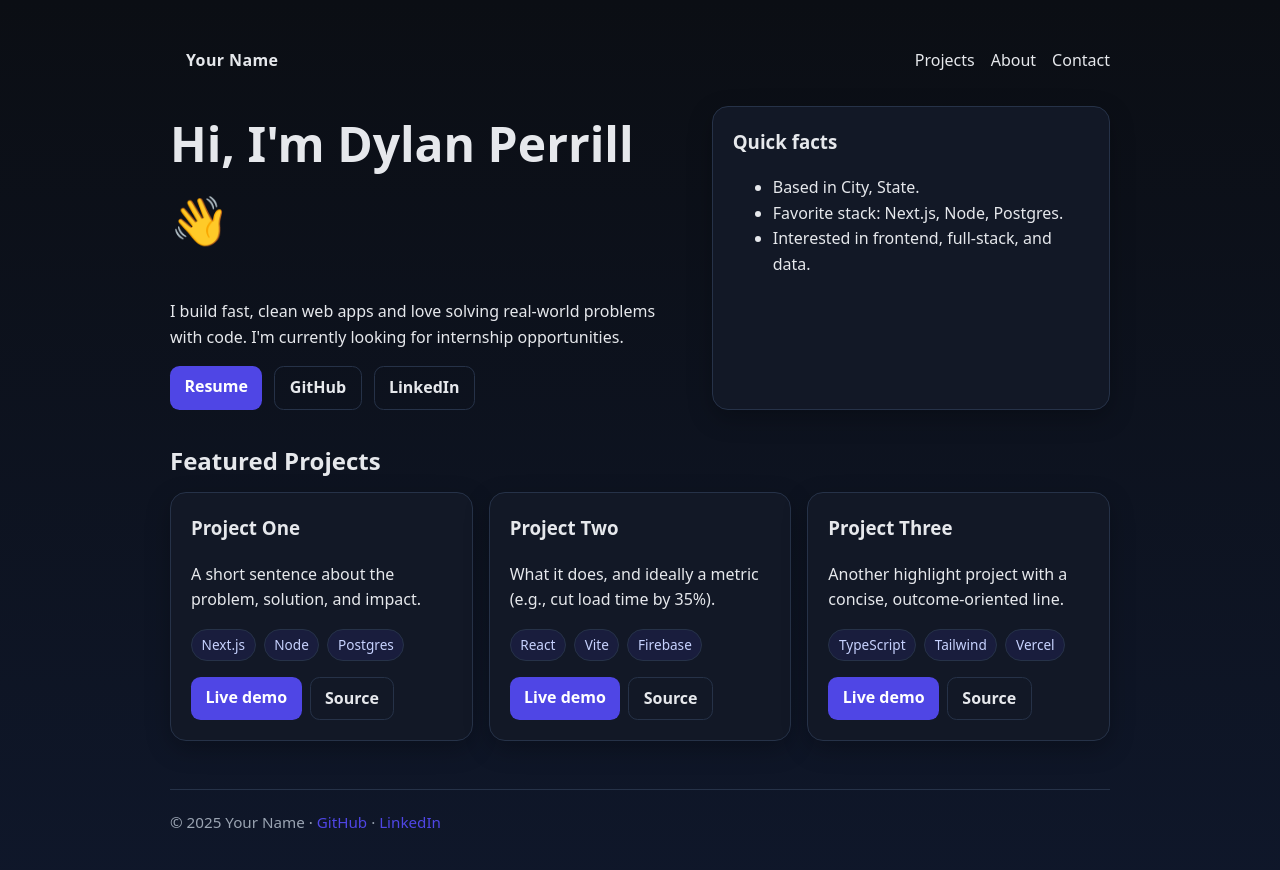
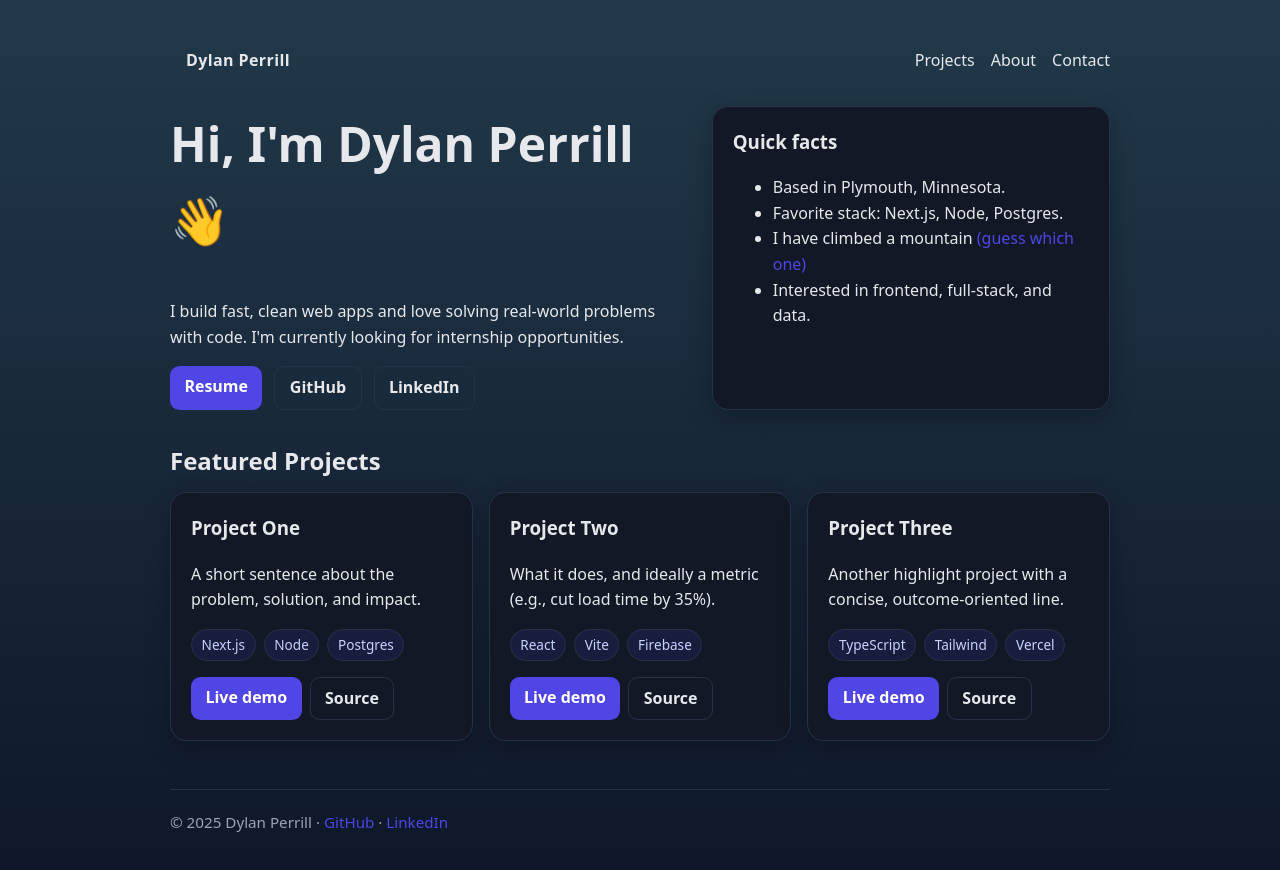
Before and after one commit to Dylan-Perrill/Portfolio, a Next.js app: page / in a window 1280 px wide. Shown: the top 870 px of the page. Built offline with nearby package versions, Linux system fonts and the light colour scheme.

Commit message:
Updates to text, background, etc

```diff
--- a/app/globals.css
+++ b/app/globals.css
@@ -11,7 +11,7 @@
 * { box-sizing: border-box; }
 html, body { padding: 0; margin: 0; }
 body {
-  background: linear-gradient(180deg, #0b0e14 0%, #0f172a 100%);
+  background: linear-gradient(180deg, #213949 0%, #0f172a 100%);
   color: var(--text);
   font-family: ui-sans-serif, system-ui, -apple-system, Segoe UI, Roboto, Helvetica, Arial, Apple Color Emoji, Segoe UI Emoji;
   line-height: 1.6;
--- a/app/page.js
+++ b/app/page.js
@@ -22,8 +22,9 @@ export default function Home() {
         <div className="card">
           <h3 style={{marginTop:0}}>Quick facts</h3>
           <ul style={{marginTop:0}}>
-            <li>Based in City, State.</li>
+            <li>Based in Plymouth, Minnesota.</li>
             <li>Favorite stack: Next.js, Node, Postgres.</li>
+              <li>I have climbed a mountain <a href={"/mountain"}>(guess which one)</a></li>
             <li>Interested in frontend, full‑stack, and data.</li>
           </ul>
         </div>
--- a/components/Footer.jsx
+++ b/components/Footer.jsx
@@ -2,7 +2,7 @@ export default function Footer() {
   return (
     <footer className="footer">
       <div className="container" style={{padding:0}}>
-        © {new Date().getFullYear()} Your Name · <a href="https://github.com/yourusername">GitHub</a> · <a href="https://www.linkedin.com/in/yourusername/">LinkedIn</a>
+        © {new Date().getFullYear()} Dylan Perrill · <a href="https://github.com/Dylan-Perrill">GitHub</a> · <a href="https://www.linkedin.com/in/dylan-perrill-455789294/">LinkedIn</a>
       </div>
     </footer>
   );
--- a/components/NavBar.jsx
+++ b/components/NavBar.jsx
@@ -3,7 +3,7 @@ import Link from "next/link";
 export default function NavBar() {
   return (
     <nav className="nav">
-      <Link href="/" className="brand">Your Name</Link>
+      <Link href="/" className="brand">Dylan Perrill</Link>
       <div>
         <Link href="/projects">Projects</Link>
         <Link href="/about">About</Link>
```
Also changed, not shown: app/mountain/page.js (added, +21 -0 lines).
